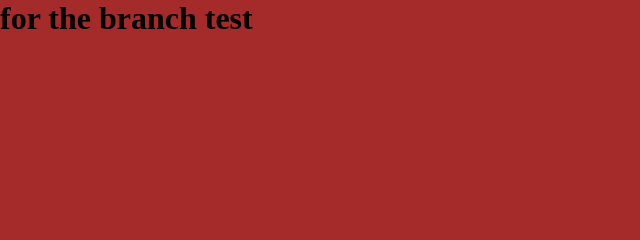
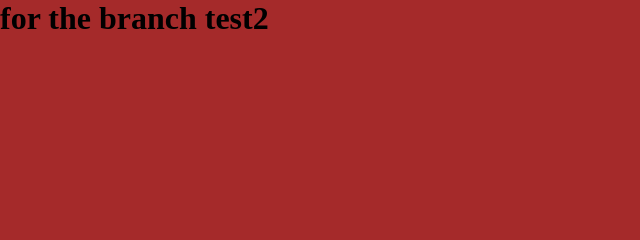
Before and after one commit to ds-k/Bounce_ball, a plain HTML site: page index.html in a window 1280 px wide. Shown: the top 240 px of the page, 0-640 px from the left. Drawn offline with Linux system fonts and the light colour scheme.

Commit message:
windows test 2

```diff
--- a/index.html
+++ b/index.html
@@ -8,7 +8,7 @@
     <link rel="stylesheet" href="style.css" />
   </head>
   <body>
-    <h1>for the branch test</h1>
+    <h1>for the branch test2</h1>
     <script type="module" src="app.js"></script>
   </body>
 </html>
```
